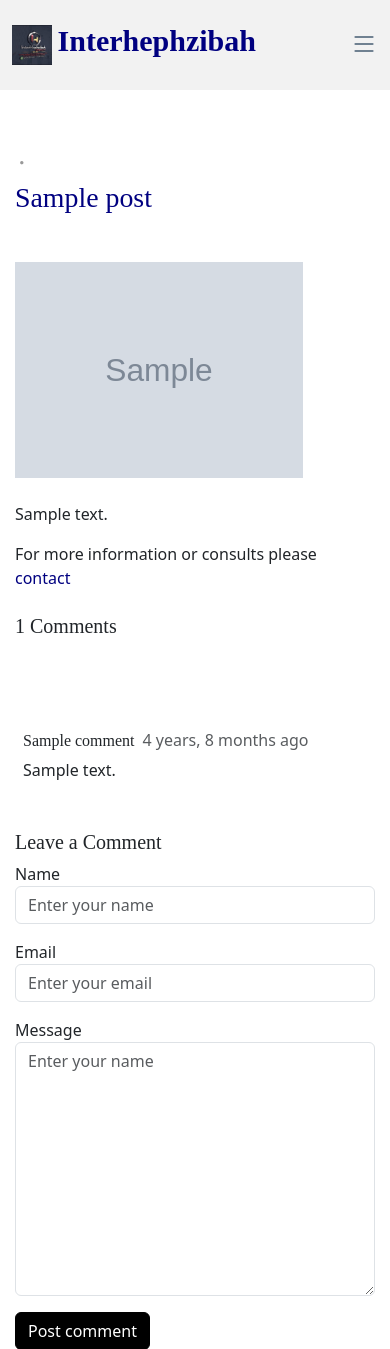
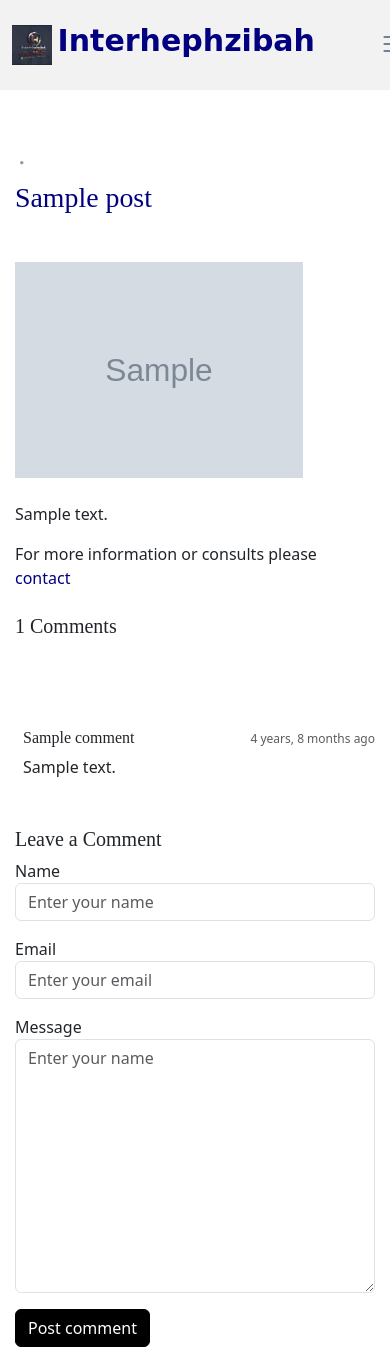
Before and after one commit to ddlogdd/Interhephzibah, a Django app: a page that uses koredo/templates/home.html in a window 390 px wide. Shown: the top 1349 px of the page. Run offline with Django 5.2, Linux system fonts and the light colour scheme; tables that the repository leaves empty hold one stand-in row (values such as "Sample post"); grey boxes marked "Sample" are stand-in pictures; some libraries are stand-ins or nearby versions.

Commit message:
edited css

```diff
--- a/koredo/static/assets/css/main.css
+++ b/koredo/static/assets/css/main.css
@@ -15,6 +15,14 @@
 body {
   color: rgba(var(--color-primary-rgb), 1);
 }
+
+body {
+  user-select: none; /* For modern browsers */
+  -webkit-user-select: none; /* Safari */
+  -moz-user-select: none; /* Firefox */
+  -ms-user-select: none; /* IE/Edge */
+}
+
 
 a {
   color: var(--color-links);
@@ -139,11 +147,11 @@ section {
   margin-right: 6px;
 }
 
-.header .logo h1 {
+.header .logo h1, .page-title {
   font-size: 30px;
   font-weight: 700;
-  color: var(--color-default);
-  font-family: var(--font-primary);
+  color: navy;
+  font-family: 'Mistral', cursive !important;
 }
 
 .search-form-wrap {
@@ -1055,7 +1063,21 @@ section {
   font-family: var(--font-secondary);
   font-size: 12px;
 }
-
+.comment-meta{
+    display: flex;
+    width: 100%;
+    align-items: center;
+    justify-content: space-between;
+}
+@media (max-width: 800px) and (min-width: 320px) {
+    .comment-meta {
+        display: flex;
+        width: 100%; /* Make it responsive to fit the container */
+        align-items: center;
+        justify-content: space-between;
+        font-size: 12px;
+    }
+}
 /*--------------------------------------------------------------
 # Contact
 --------------------------------------------------------------*/
```
